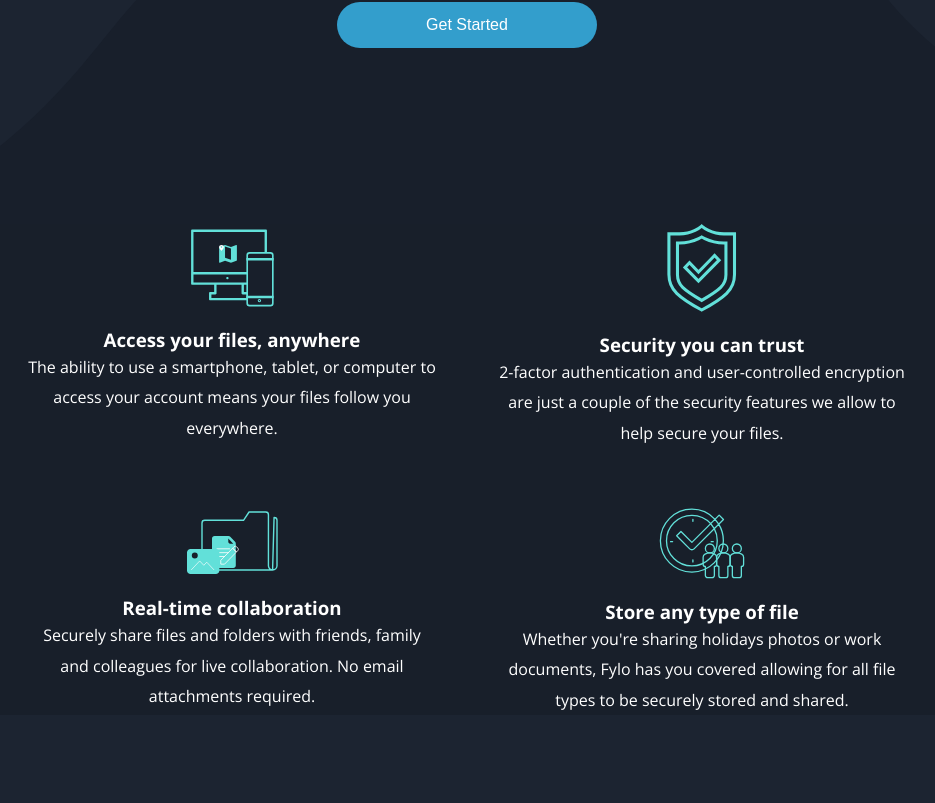
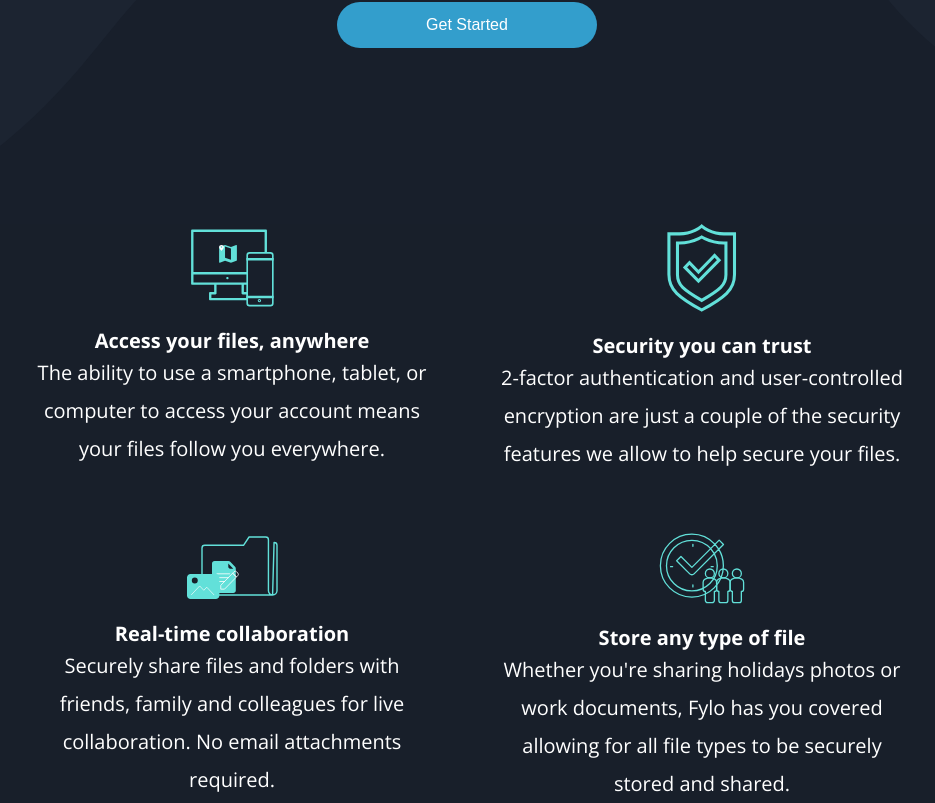
Before and after one commit to data-sets/fylo-dark-theme, a React (Create React App) app: page / in a window 1280 px wide. Shown: the part 852-1655 px from the top of the page, without its empty margins (173-1108 px from the left). Before the commit the page ends 1567 px from the top, so only its background shows below. Built offline with nearby package versions, Linux system fonts and the light colour scheme.

Commit message:
testing: font size

```diff
--- a/src/scss/globals/_main.scss
+++ b/src/scss/globals/_main.scss
@@ -110,12 +110,16 @@ button {
         color: v.$white;
         text-align: center;
         width: 100%;
+
         img {
           padding-bottom: 15px;
         }
         p {
-          font-size: 1rem;
+          font-size: 1.25rem;
           line-height: 1.9;
+        }
+        h3 {
+          font-size: 1.25rem;
         }
       }
     }
```
Also changed, not shown: src/dist/style.css, 1 other file (tests, documents, lock files or other folders).
